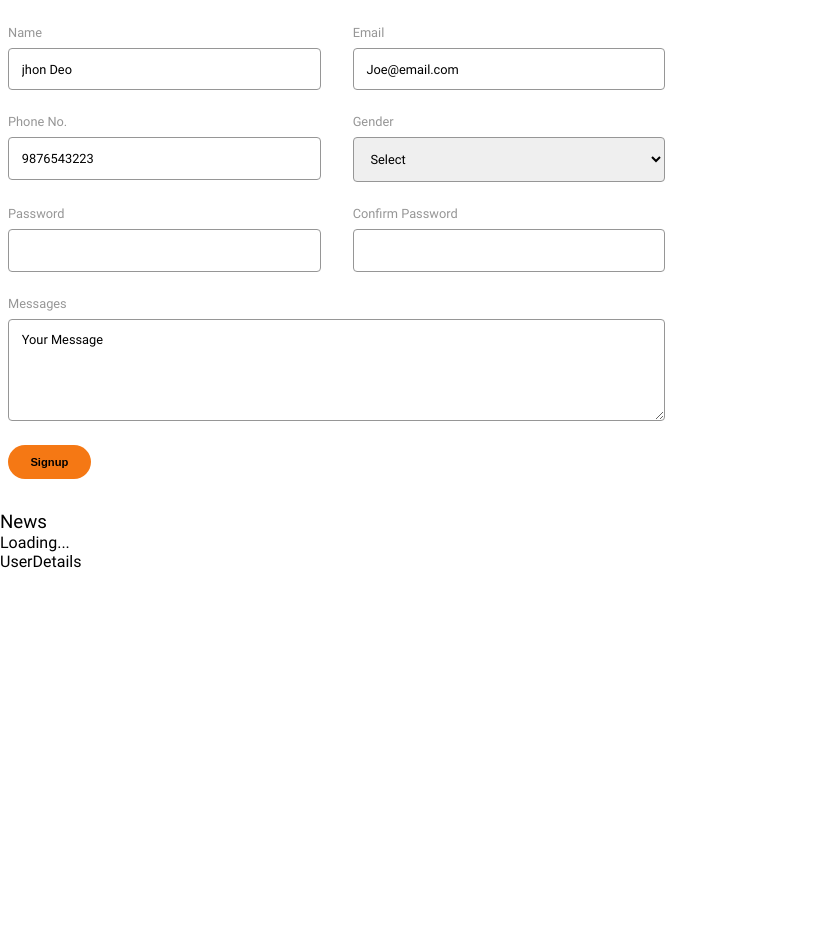
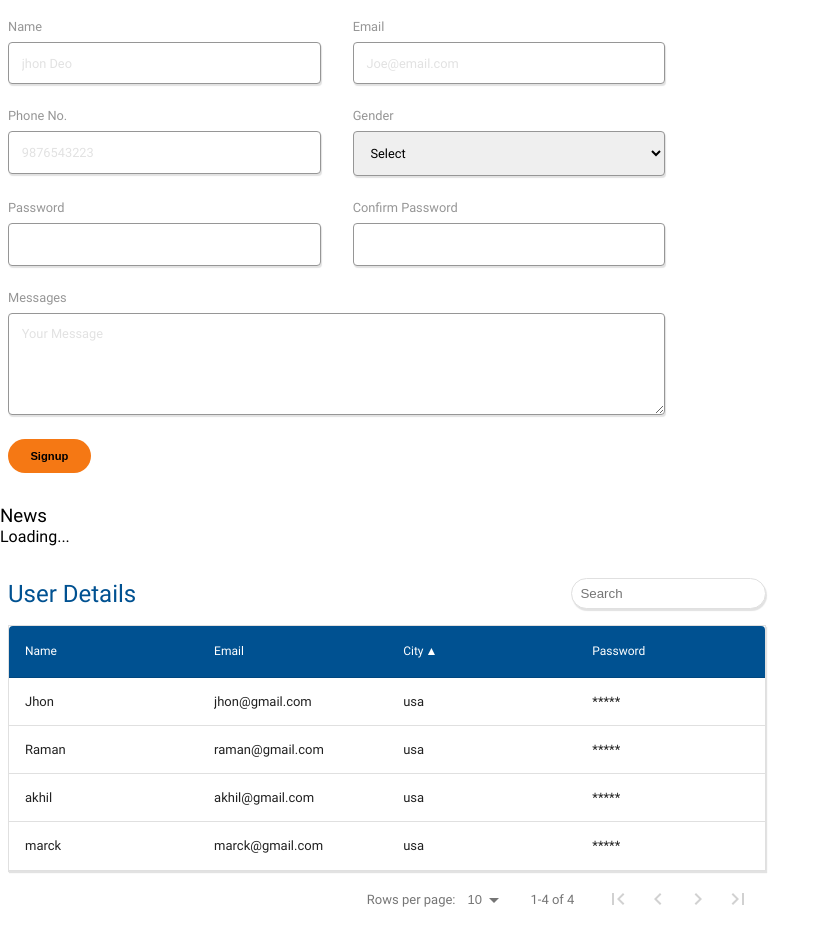
Before and after one commit to infinitekriti/efsp, a React (Create React App) app: page / in a window 1280 px wide. Shown: the part 220-1166 px from the top of the page, without its empty margins (0-829 px from the left). Before the commit the page ends 800 px from the top, so only its background shows below. Built offline with nearby package versions, Linux system fonts and the light colour scheme.

Commit message:
datatable and search

```diff
--- a/package.json
+++ b/package.json
@@ -7,13 +7,14 @@
     "@testing-library/jest-dom": "^5.16.5",
     "@testing-library/react": "^13.4.0",
     "@testing-library/user-event": "^13.5.0",
-    "aos": "^2.3.4",
     "react": "^18.2.0",
+    "react-data-table-component": "^7.5.4",
     "react-dom": "^18.2.0",
     "react-redux": "^8.0.5",
     "react-router-dom": "^6.11.0",
     "react-scripts": "5.0.1",
     "redux": "^4.2.1",
+    "styled-components": "^6.1.6",
     "web-vitals": "^2.1.4"
   },
   "scripts": {
--- a/src/assets/scss/variable.scss
+++ b/src/assets/scss/variable.scss
@@ -32,4 +32,7 @@
     --inputFormLabelColor: #969696;
     --buttonBGColor: #f57814;
     --buttonColor: #000;
+
+    //TABLE
+    --tableBorderColor: #e0e0e0;
 }
--- a/src/components/globel/header/Header.scss
+++ b/src/components/globel/header/Header.scss
@@ -1,5 +1,9 @@
 .headerMain {
-    position: relative;
+    position: sticky;
+    top: 0;
+    z-index: 999;
+    background-color: #fff;
+    box-shadow: 1px 2px 1px 0px #e8e8e8;
 
     .headerWrap {
         position: relative;
@@ -26,6 +30,10 @@
                             font-weight: 400;
                             cursor: pointer;
                             font-size: 0.8em;
+
+                            &:hover {
+                                color: var(--buttonBGColor);
+                            }
                         }
 
                         &:last-child {
--- a/src/components/pageSpacific/home/registrationForm/RegistrationForm.scss
+++ b/src/components/pageSpacific/home/registrationForm/RegistrationForm.scss
@@ -7,7 +7,8 @@
         margin-bottom: 2em;
 
         h1 {
-            font-size: 1.8em;
+            font-size: 1.5em;
+            color: var(--primaryColor);
         }
     }
 
@@ -47,11 +48,12 @@
                         border: 1px solid var(--inputFormBorderColor);
                         padding: 1em;
                         font-family: inherit;
+                        box-shadow: 1px 2px 1px 0px #e2e2e2;
                         color: #000;
                         border-radius: 4px;
 
                         &::placeholder {
-                            color: #000;
+                            color: #e2e2e2;
                         }
                     }
 
--- a/src/components/pageSpacific/home/userDetails/UserDetails.js
+++ b/src/components/pageSpacific/home/userDetails/UserDetails.js
@@ -1,8 +1,94 @@
+import { useState } from "react";
 import "./UserDetails.scss"
+import DataTable from "react-data-table-component";
+const userData = [
+    {
+      id: 1,
+      name: "Jhon",
+      email: "jhon@gmail.com",
+      city: "usa",
+      password: "*****"
+    },
+    {
+        id: 2,
+        name: "Raman",
+        email: "raman@gmail.com",
+        city: "usa",
+        password: "*****"
+      },
+      {
+        id: 3,
+        name: "akhil",
+        email: "akhil@gmail.com",
+        city: "usa",
+        password: "*****"
+      },
+      {
+        id: 4,
+        name: "marck",
+        email: "marck@gmail.com",
+        city: "usa",
+        password: "*****"
+      },
 
+  ];
+
+  const columns = [
+    {
+      name: "Name",
+      selector: (row) => row.name,
+      sortable: true
+    },
+    {
+      name: "Email",
+      selector: (row) => row.email,
+      sortable: true
+    },
+    {
+        name: "City",
+        selector: (row) => row.city,
+        sortable: true
+    },
+    {
+        name: "Password",
+        selector: (row) => row.password,
+        sortable: true
+    }
+
+
+  ];
 const UserDetails = () => {
+    const [filterText, setFilterText] = useState("");
+    const filteredItems = userData.filter(
+        (item) =>
+        JSON.stringify(item).toLowerCase().indexOf(filterText.toLowerCase()) !==
+        -1
+    );
   return (
-    <div>UserDetails</div>
+    <div className="userDetailsMain pageContainer paddingTb-2em">
+        <div className="userDetailsHeading">
+            <h2>User Details</h2>
+            <input
+                type="search"
+                placeholder="Search"
+                value={filterText}
+                onChange={(e) => setFilterText(e.target.value)}
+                className={"searchFilter"}
+            />
+        </div>
+        <div className="userDetailsData">
+            <DataTable
+            columns={columns}
+             data={filteredItems}
+             className="userData"
+             //selectableRows
+            // onSelectedRowsChange={handleRowSelected}
+            // clearSelectedRows={toggleCleared}
+            pagination
+            defaultSortFieldId={3}
+        />
+        </div>
+    </div>
   )
 }
 
--- a/src/components/pageSpacific/home/userDetails/UserDetails.scss
+++ b/src/components/pageSpacific/home/userDetails/UserDetails.scss
@@ -0,0 +1,38 @@
+.userDetailsMain {
+    position: relative;
+
+    .userDetailsHeading {
+        width: 60%;
+        margin-bottom: 1em;
+        display: flex;
+        align-items: center;
+        justify-content: space-between;
+
+        h2 {
+            color: var(--primaryColor);
+        }
+
+        input {
+            padding: 0.5em 0.6em;
+            border: 1px solid var(--tableBorderColor);
+            border-radius: 16px;
+            box-shadow: 1px 2px 1px 0px #e2e2e2;
+        }
+
+    }
+
+    .userDetailsData {
+        width: 60%;
+
+        .userData {
+            border: 1px solid var(--tableBorderColor);
+            box-shadow: 1px 2px 1px 0px #e2e2e2;
+
+            .rdt_TableHeadRow {
+                background-color: var(--primaryColor);
+                color: #fff;
+                border-radius: 4px 4px 0 0px;
+            }
+        }
+    }
+}
```
